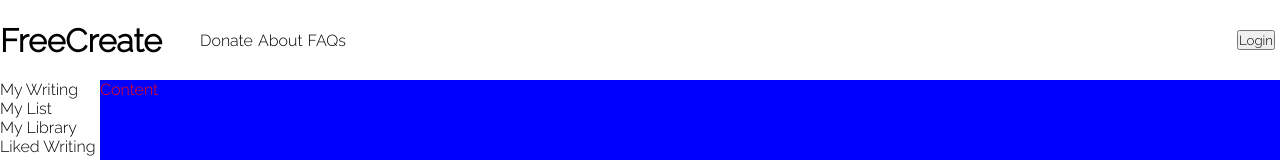
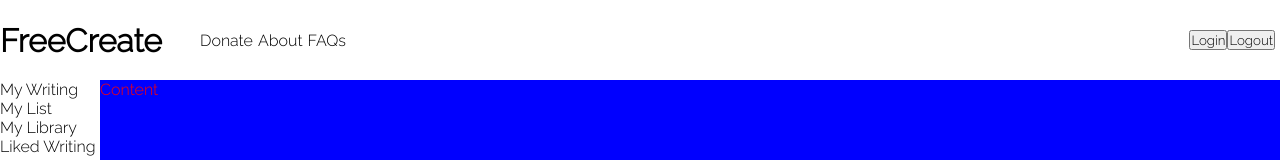
Before and after one commit to Matt-Eva/freecreate-frontend, a Next.js app: page / in a window 1280 px wide. Shown: the top 160 px of the page. Built offline with nearby package versions, Linux system fonts and the light colour scheme.

Commit message:
set up basic session handling

```diff
--- a/components/Header/Header.js
+++ b/components/Header/Header.js
@@ -26,7 +26,12 @@
 
   async function login(e){
     e.preventDefault()
-    const res = await fetch('http://localhost:4000/login')
+    const res = await fetch('http://localhost:4000/login', {credentials: 'include'})
+    console.log(res)
+  }
+
+  async function logout(){
+    const res = await fetch('http://localhost:4000/logout', {credentials: 'include'})
     const data = await res.json()
     console.log(data)
   }
@@ -58,7 +63,8 @@
         <p>FAQs</p>
       </div>
       <div className={styles.login}>
-        <button onClick={toggleOpenLogin}>Login</button>
+        <button onClick={login}>Login</button>
+        <button onClick={logout}>Logout</button>
       </div>
       <Modal open={openLogin} onClose={toggleOpenLogin}>
         <div className={styles.login_modal}>
```
Also changed, not shown: pages/_app.js (+15 -0 lines).
